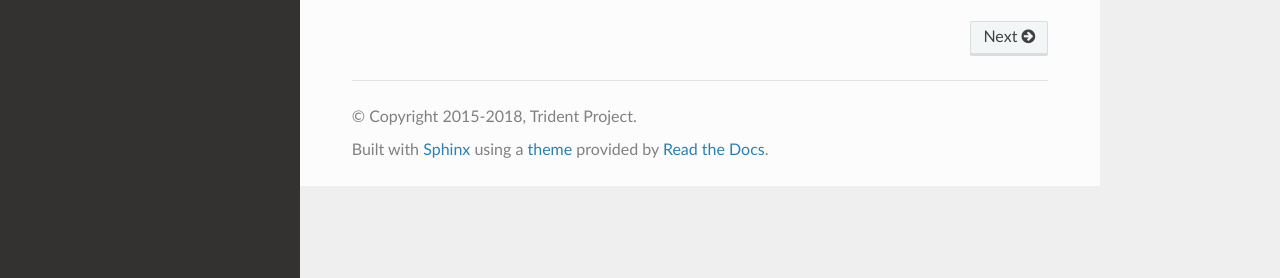
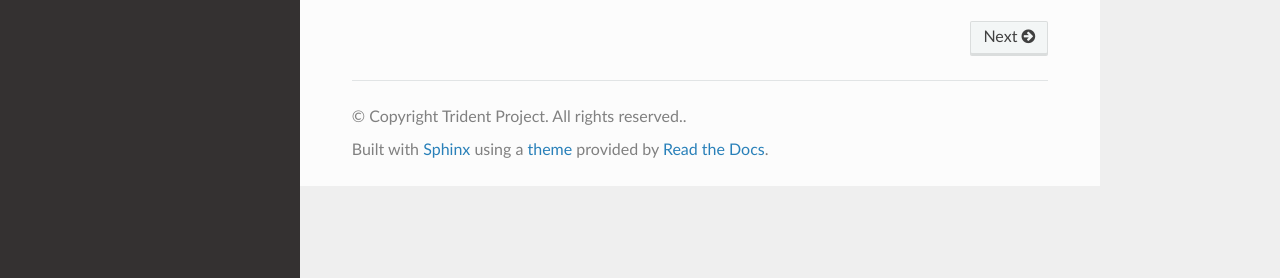
Before and after one commit to trident-project/trident, a Sphinx documentation site: the page built from doc/source/index.rst, in a window 1280 px wide. Shown: the part 619-897 px from the top of the page. Built offline with Sphinx 7.4.7 and the Read the Docs theme 2.0.0, drawn with Linux system fonts in a browser that asks for light colours; formulas are drawn with MathJax 3.

Commit message:
Updating copyright to reflect PR comments.

```diff
--- a/doc/source/conf.py
+++ b/doc/source/conf.py
@@ -56,7 +56,7 @@ master_doc = 'index'
 
 # General information about the project.
 project = u'Trident'
-copyright = u'2015-2018, Trident Project'
+copyright = u'Trident Project. All rights reserved.'
 author = u'Trident Project'
 
 # The version info for the project you're documenting, acts as replacement for
```
